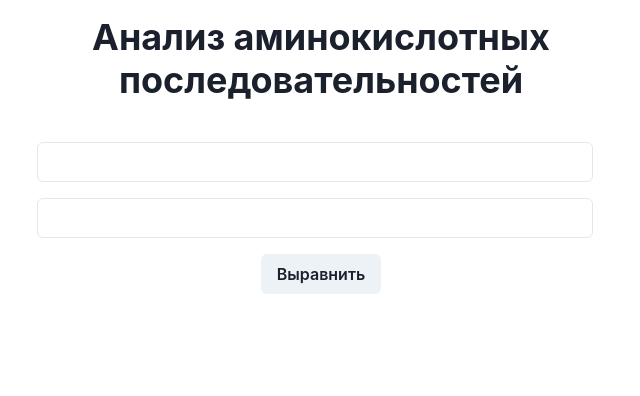
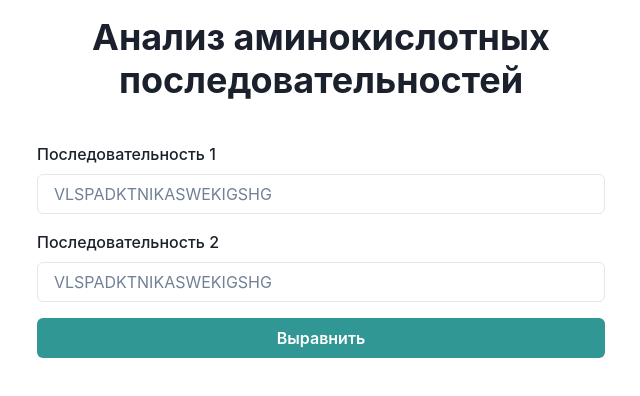
Before and after one commit to gutkati/amino-acid-aligner, a React (Create React App) app: page / in a window 1280 px wide. Shown: the top 396 px of the page, without its empty margins (319-959 px from the left). Built offline with nearby package versions, Linux system fonts and the light colour scheme.

Commit message:
Настроить валидацию формы

```diff
--- a/src/App.tsx
+++ b/src/App.tsx
@@ -6,13 +6,22 @@ import {Container, Heading} from '@chakra-ui/react';
 function App() {
     const [seq1, setSeq1] = useState('');
     const [seq2, setSeq2] = useState('');
+
+    function changeSubmitAlign(s1: string, s2: string) {
+        setSeq1(s1)
+        setSeq2(s2)
+    }
     return (
         <Container maxW='container.md' p={4}>
             <Heading textAlign='center' mb={6}>
                 Анализ аминокислотных последовательностей
             </Heading>
-            <AlignForm/>
-            <AlignmentDisplay/>
+            <AlignForm
+                seq1={seq1}
+                seq2={seq2}
+                onSubmitAlign={changeSubmitAlign}
+            />
+            <AlignmentDisplay />
         </Container>
     );
 }
--- a/src/components/AlignForm.tsx
+++ b/src/components/AlignForm.tsx
@@ -1,22 +1,81 @@
 import React, {useState} from 'react';
 import {useForm} from 'react-hook-form';
-import {Box, Button, Input, FormControl, FormLabel, VStack} from '@chakra-ui/react';
+import {Box, Button, Input, FormControl, FormLabel, FormErrorMessage, VStack} from '@chakra-ui/react';
 
-const AlignForm = () => {
+type FormData = {
+    seq1: string;
+    seq2: string;
+}
+
+interface AlignFormProps {
+    seq1: string;
+    seq2: string;
+    onSubmitAlign: (seq1: string, seq2: string) => void;
+}
+
+const AlignForm: React.FC<AlignFormProps> = ({seq1, seq2, onSubmitAlign}) => {
+
+    const {
+        register,
+        handleSubmit,
+        watch,
+        formState: {errors},
+    } = useForm<FormData>({
+        defaultValues: {
+            seq1: seq1 || '',
+            seq2: seq2 || '',
+        }
+    })
+
+    const onSubmit = (data: FormData) => {
+        onSubmitAlign(data.seq1.toUpperCase(), data.seq2.toUpperCase());
+    };
+
+    const validateSequence = (value: string) =>
+        /^[ARNDCEQGHILKMFPSTWYV-]+$/i.test(value) || 'Только допустимые символы (A, R, N, ...)'
+
+
+    const validateLengthMatch = (value: string) => {
+        const other = watch('seq1');
+        return value.length === other.length || 'Последовательности должны быть одинаковой длины';
+    }
+
     return (
-        <Box maxW='600px' mx='auto' p={4}>
-            <VStack>
-                <FormControl>
-                    <FormLabel>
-                        <Input/>
-                    </FormLabel>
+        <Box
+            as='form'
+            onSubmit={handleSubmit(onSubmit)}
+            maxW='600px'
+            mx='auto'
+            p={4}>
+
+            <VStack spacing={4}>
+                <FormControl isInvalid={!!errors.seq1}>
+                    <FormLabel>Последовательность 1</FormLabel>
+                    <Input
+                        placeholder='VLSPADKTNIKASWEKIGSHG'
+                        {...register('seq1', {
+                            required: 'Обязательное поле',
+                            validate: validateSequence,
+                        })}
+                    />
+                    <FormErrorMessage>{errors.seq1?.message}</FormErrorMessage>
                 </FormControl>
-                <FormControl>
-                    <FormLabel>
-                        <Input/>
-                    </FormLabel>
+
+                <FormControl isInvalid={!!errors.seq2}>
+                    <FormLabel>Последовательность 2</FormLabel>
+                    <Input
+                        placeholder='VLSPADKTNIKASWEKIGSHG'
+                        {...register('seq2', {
+                            required: 'Обязательное поле',
+                            validate: {
+                                format: validateSequence,
+                                length: validateLengthMatch,
+                            },
+                        })}
+                    />
+                    <FormErrorMessage>{errors.seq2?.message}</FormErrorMessage>
                 </FormControl>
-                <Button>Выравнить</Button>
+                <Button colorScheme="teal" type="submit" w="full">Выравнить</Button>
             </VStack>
         </Box>
     );
```
